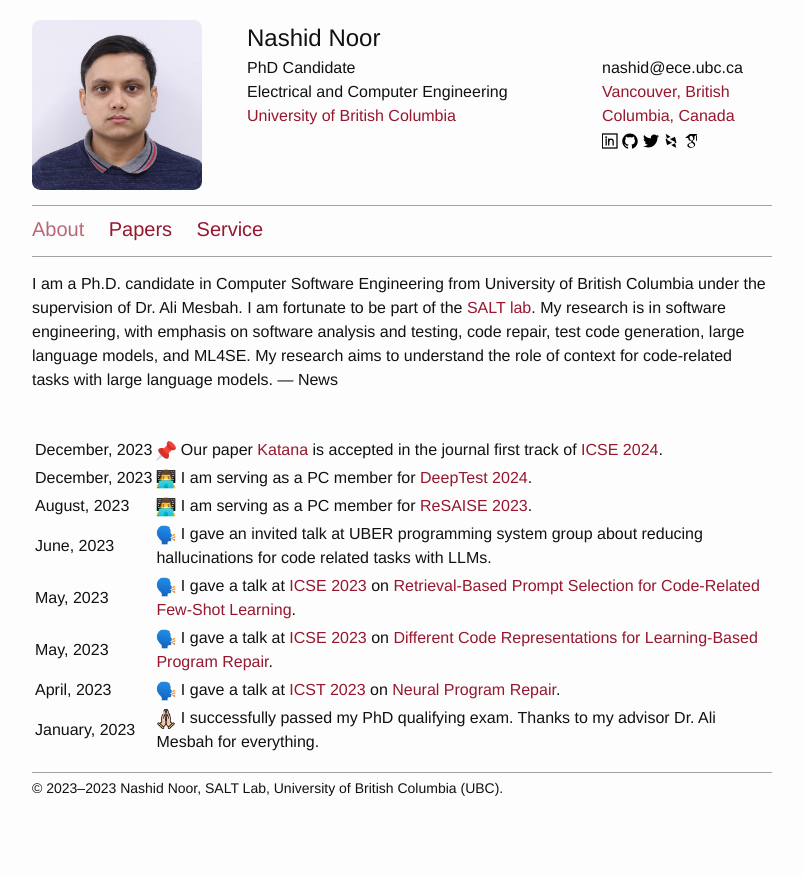
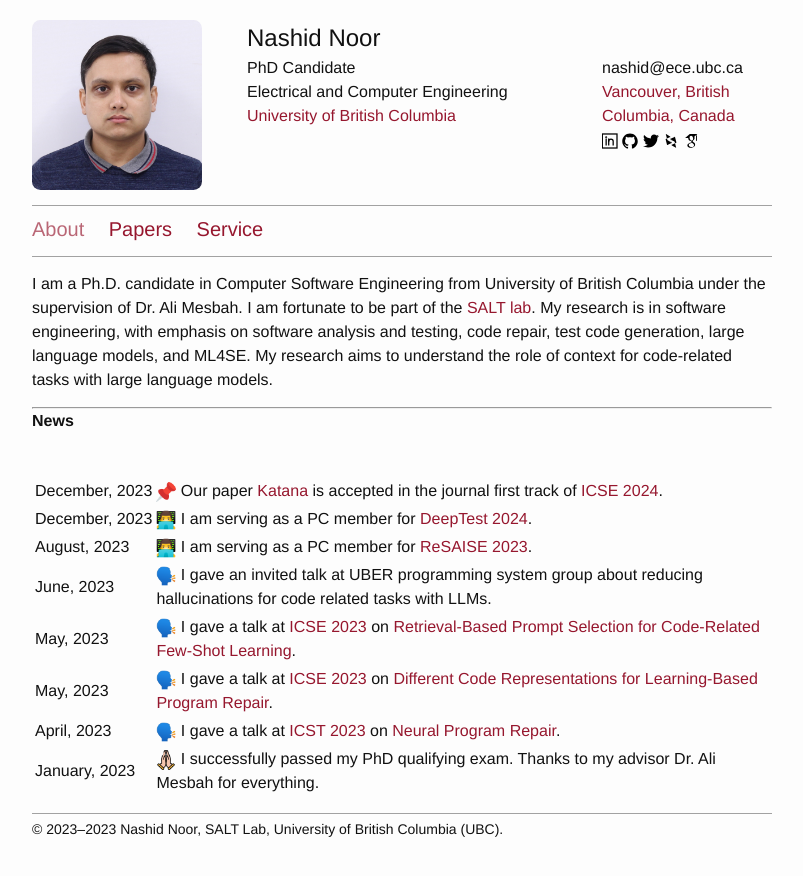
Before and after one commit to nashid/nashid.github.io, a Jekyll site: the page built from index.md, in a window 1280 px wide. Shown: the top 876 px of the page, without its empty margins (238-1041 px from the left). Built offline with Jekyll 4.4.1, drawn with Linux system fonts in a browser that asks for light colours.

Commit message:
fix formatting for the news section

```diff
--- a/index.md
+++ b/index.md
@@ -9,8 +9,9 @@ I am a Ph.D. candidate in Computer Software Engineering from University of Briti
 I am fortunate to be part of the [SALT lab](https://people.ece.ubc.ca/amesbah/salt/).
 My research is in software engineering, with emphasis on software analysis and testing, code repair, test code generation, large language models, and ML4SE.
 My research aims to understand the role of context for code-related tasks with large language models.
+
 ---
-News
+**News**
 
 |||
 |---------------------|-----------------------------------------------------------------------------------------------------------------------------------------------------------------------------------------------------------------------------------------------------------------------------------|
```
